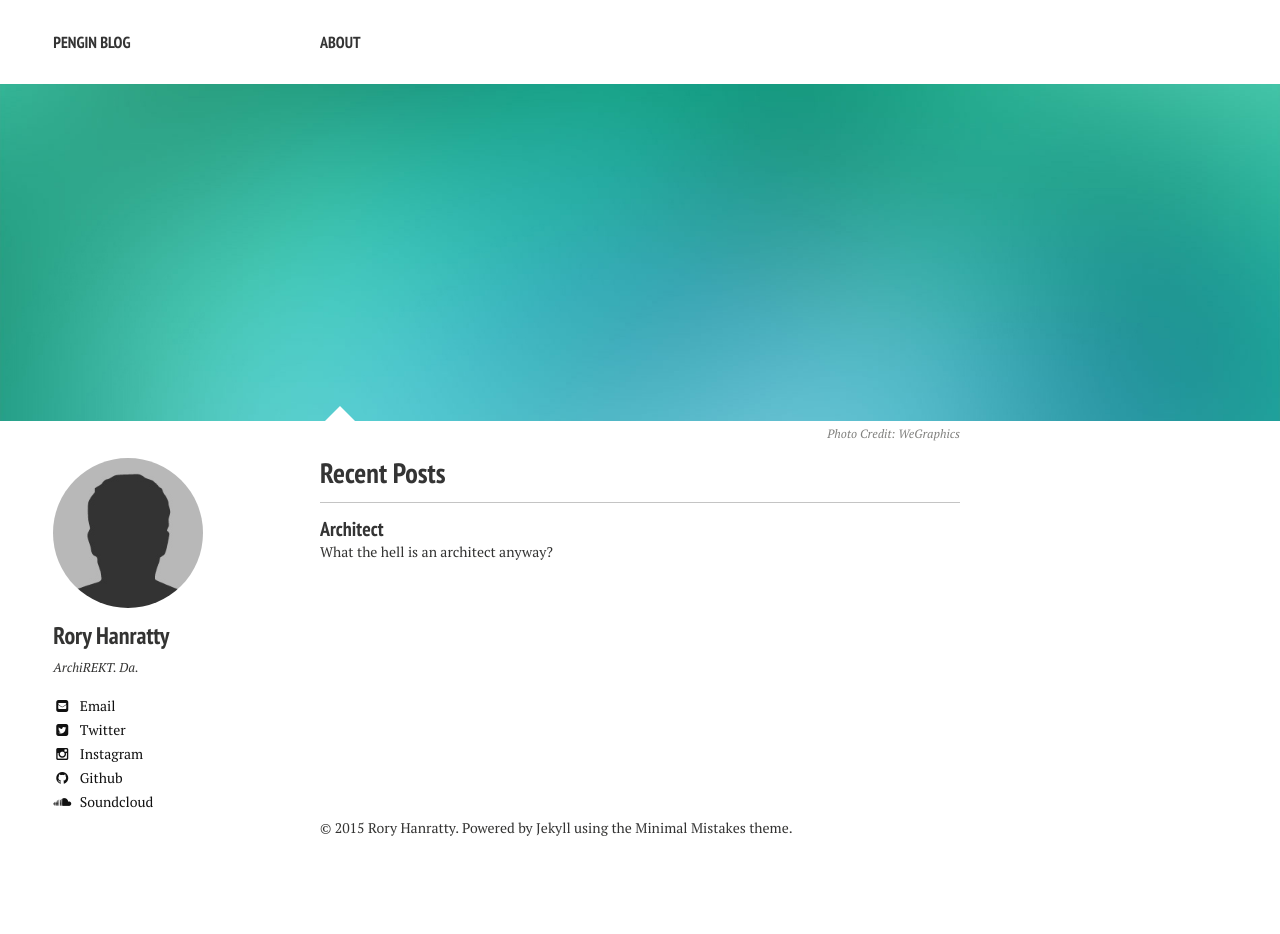
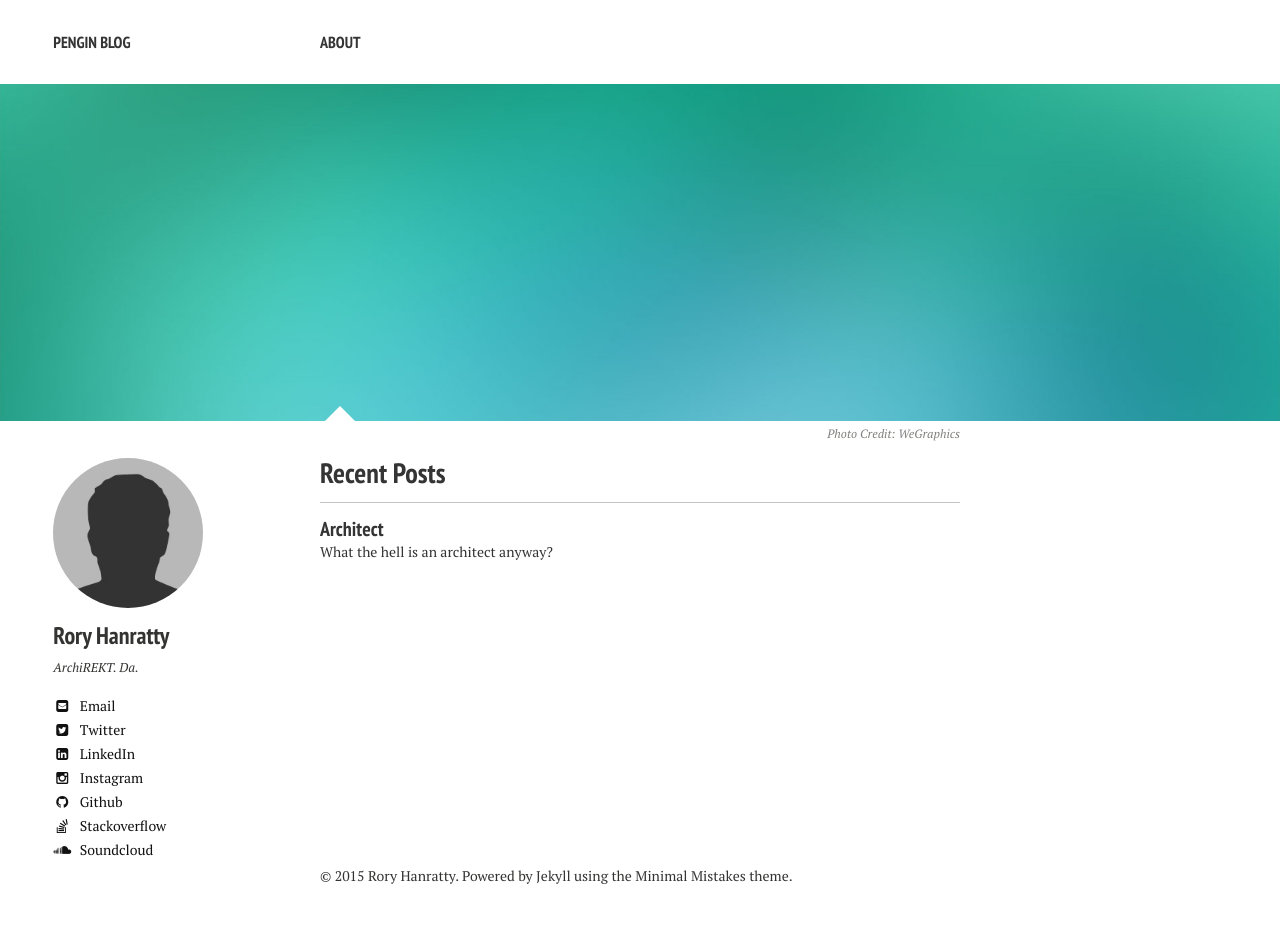
Before and after one commit to Rory80Hz/rory80hz.github.io, a Jekyll site: the page built from index.md, in a window 1280 px wide. Built offline with Jekyll 4.4.1, drawn with Linux system fonts in a browser that asks for light colours; nearby versions of some CDN libraries; before the commit the page ends 900 px from its top, so only the background shows below that; part of the change alters nothing that is shown.

```diff
--- a/_config.yml
+++ b/_config.yml
@@ -30,7 +30,7 @@ owner:
   avatar: bio-photo.jpg
   bio: "ArchiREKT. Da."
   email: rory@pengin.pro
-  disqus-shortname: rory80hz
+  disqus-shortname: pengin
   twitter: rory80hz
   facebook:
   google:
@@ -41,8 +41,8 @@ owner:
     ad-slot:
   bing-verify:
   github: rory80hz
-  stackoverflow: #http://stackoverflow.com/users/123456/username
-  linkedin: #username
+  stackoverflow: http://stackoverflow.com/users/4009245/rory-hanratty
+  linkedin: rory-hanratty
   xing: #username
   instagram: rudimentaryrec
   lastfm: #username
```
